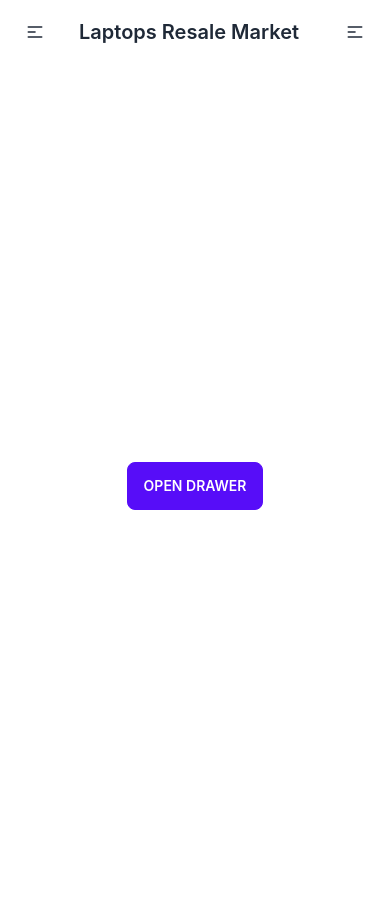
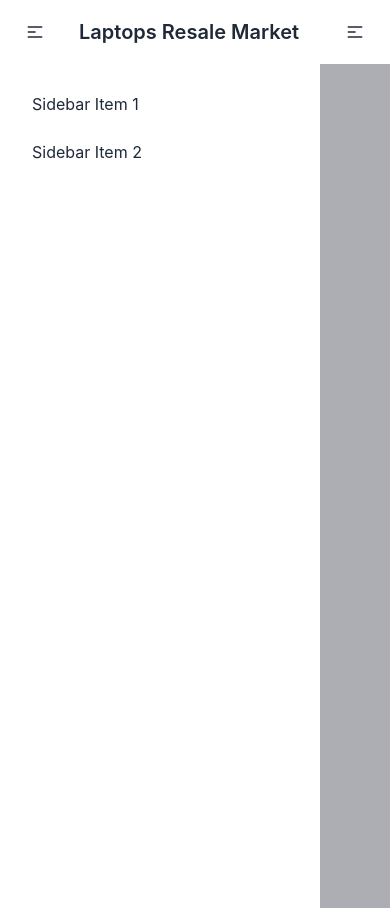
Before and after one commit to Sazzad25/laptope-resale-market-client, a React (Create React App) app: page /dashboard in a window 390 px wide. Both pictures are taken after a click on the label 355 px from the left and 32 px from the top of the page. Built offline with nearby package versions, Linux system fonts and the light colour scheme; no server answers.

Commit message:
added sideber in dashboard

```diff
--- a/src/Layout/DashboardLayout.js
+++ b/src/Layout/DashboardLayout.js
@@ -7,19 +7,12 @@ const DashboardLayout = () => {
     <div>
       <Navbar></Navbar>
       <div className="drawer drawer-mobile">
-        <input id="my-drawer-2" type="checkbox" className="drawer-toggle" />
-        <div className="drawer-content flex flex-col items-center justify-center">
-
+        <input id="dashboard-drawer" type="checkbox" className="drawer-toggle" />
+        <div className="drawer-content">
           <Outlet></Outlet>
-          <label
-            htmlFor="my-drawer-2"
-            className="btn btn-primary drawer-button lg:hidden"
-          >
-            Open drawer
-          </label>
         </div>
         <div className="drawer-side">
-          <label htmlFor="my-drawer-2" className="drawer-overlay"></label>
+          <label htmlFor="dashboard-drawer" className="drawer-overlay"></label>
           <ul className="menu p-4 w-80 bg-base-100 text-base-content">
             <li>
               <a>Sidebar Item 1</a>
--- a/src/pages/Navbar/Navbar.js
+++ b/src/pages/Navbar/Navbar.js
@@ -46,7 +46,7 @@ const Navbar = () => {
         </div>
         <label htmlFor="dashboard-drawer" tabIndex={2} className="btn btn-ghost lg:hidden">
               <svg xmlns="http://www.w3.org/2000/svg" className="h-5 w-5" fill="none" viewBox="0 0 24 24" stroke="currentColor"><path strokeLinecap="round" strokeLinejoin="round" strokeWidth="2" d="M4 6h16M4 12h8m-8 6h16" /></svg>
-            </label>
+        </label>
 
       </div>
     );
```
